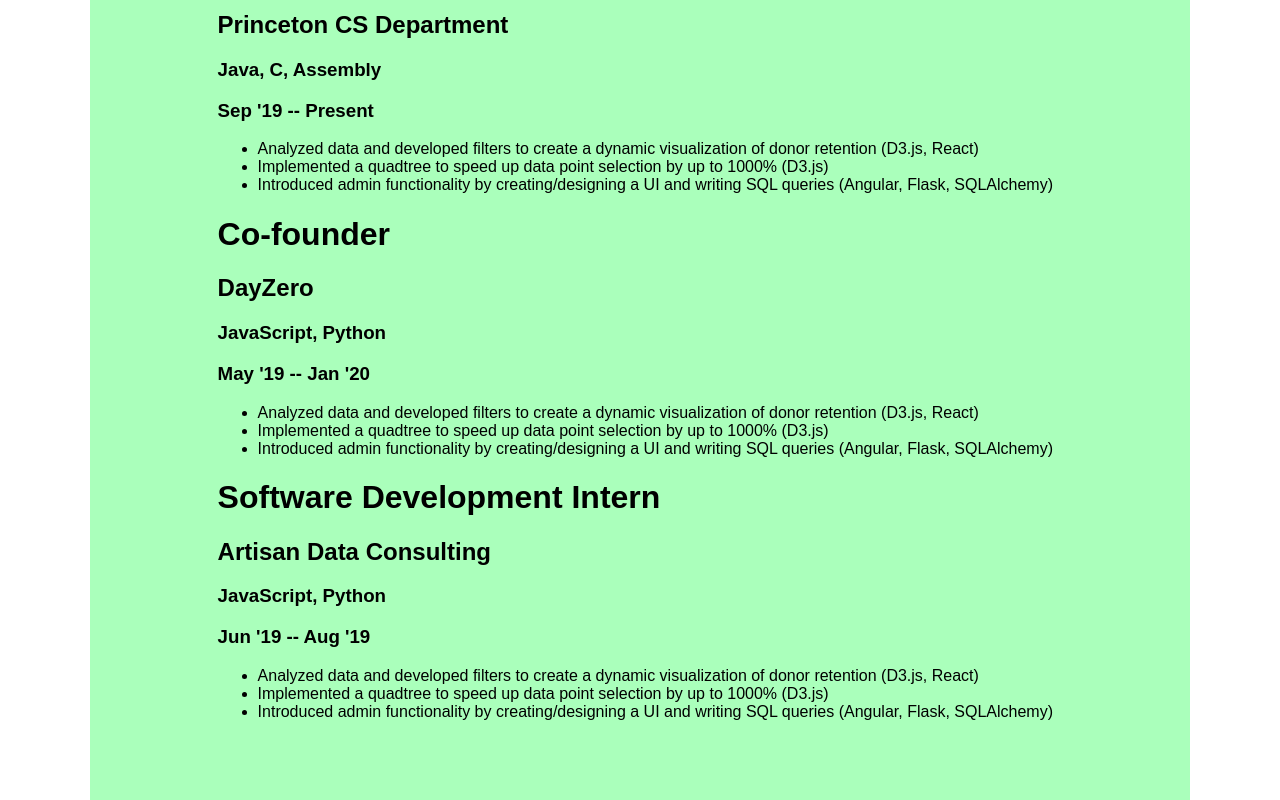
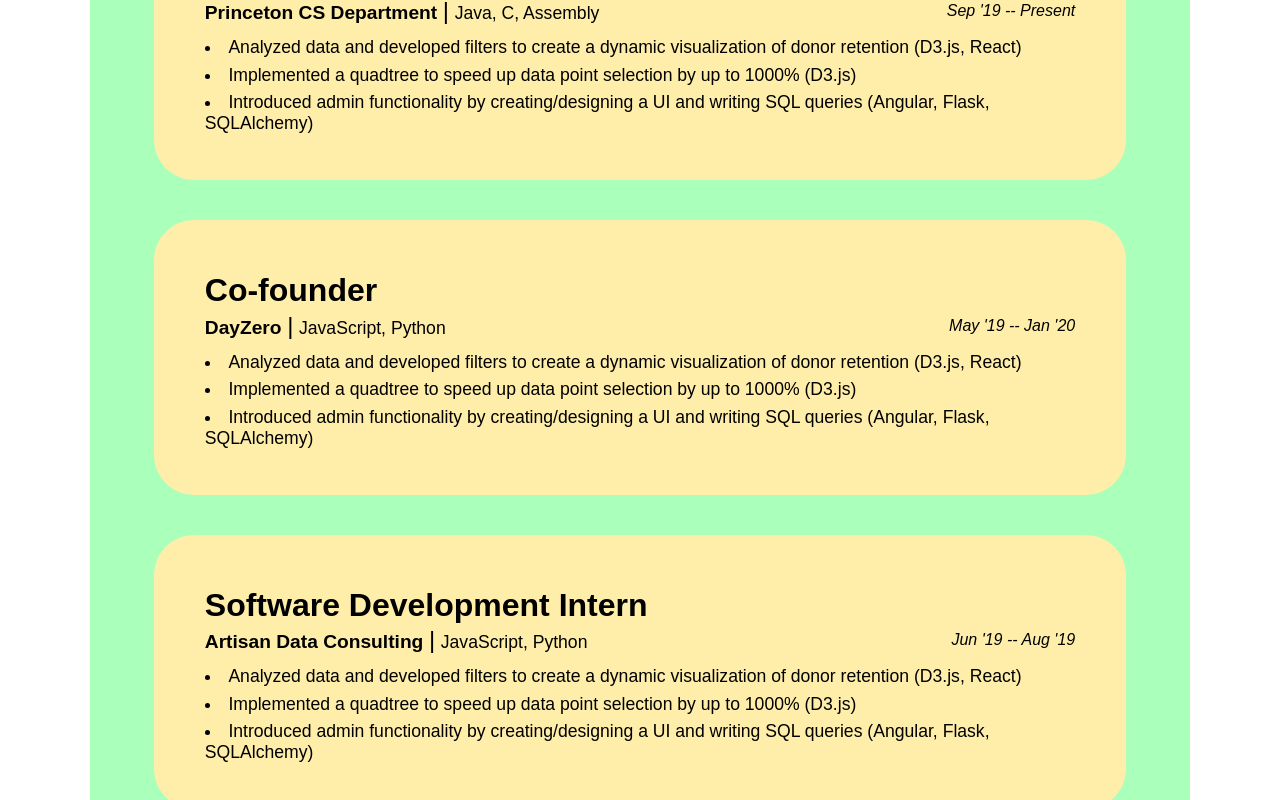
Before and after one commit to hollisma/hollisis.me, a Gatsby site: page /experience in a window 1280 px wide. Shown: the part 514-1314 px from the top of the page. Built offline with nearby package versions, Linux system fonts and the light colour scheme; Gatsby itself is replaced by a stand-in of ours.

Commit message:
styled experience page

```diff
--- a/gatsby-config.js
+++ b/gatsby-config.js
@@ -22,6 +22,8 @@
     keywords: siteKeywords,
   },
   plugins: [
+    `gatsby-plugin-sharp`,
+    `gatsby-transformer-sharp`,
     `gatsby-plugin-react-helmet`,
     `gatsby-plugin-styled-components`,
     `gatsby-plugin-typescript`,
@@ -61,6 +63,13 @@
       },
     },
     {
+      resolve: `gatsby-source-filesystem`,
+      options: {
+        path: `${__dirname}/src/images`,
+        name: 'images',
+      },
+    },
+    {
       resolve: `gatsby-plugin-manifest`,
       options: {
         name: siteTitle,
--- a/package.json
+++ b/package.json
@@ -19,19 +19,23 @@
     "@types/styled-components": "^5.1.0",
     "babel-plugin-styled-components": "^1.10.7",
     "gatsby": "^2.13.28",
+    "gatsby-image": "^2.4.5",
     "gatsby-plugin-manifest": "^2.4.5",
     "gatsby-plugin-offline": "^3.2.3",
     "gatsby-plugin-react-helmet": "^3.3.1",
+    "gatsby-plugin-sharp": "^2.6.9",
     "gatsby-plugin-styled-components": "^3.3.1",
     "gatsby-plugin-typescript": "^2.1.2",
     "gatsby-remark-external-links": "0.0.4",
     "gatsby-remark-prismjs": "^3.5.2",
     "gatsby-source-filesystem": "^2.3.7",
     "gatsby-transformer-remark": "^2.8.12",
+    "gatsby-transformer-sharp": "^2.5.3",
     "node-sass": "^4.12.0",
     "react": "^16.8.6",
     "react-dom": "^16.8.6",
     "react-helmet": "^6.0.0",
+    "sharp": "^0.25.3",
     "styled-components": "^5.1.0",
     "typescript": "^3.9.2"
   },
--- a/src/components/layout.tsx
+++ b/src/components/layout.tsx
@@ -6,7 +6,7 @@
 
 const Container = styled.div`
   margin: 15vh 7vw 7vh;
-  padding: 10vh 10vw;
+  padding: 5vh 5vw;
   background-color: #afb;
   border-radius: 2vh;
 `
--- a/src/pages/experience.tsx
+++ b/src/pages/experience.tsx
@@ -1,9 +1,70 @@
 import React from 'react'
 import { graphql, PageProps } from 'gatsby'
+import styled from 'styled-components'
 import { Layout, SEO } from '../components'
 
+const Section = styled.div`
+  display: flex;
+  flex-direction: column;
+  background-color: #fea;
+  padding: 5vh 4vw;
+  margin-bottom: 5vh;
+  border-radius: 5vh;
+  &:last-of-type {
+    margin-bottom: 0;
+  }
+  & * {
+    margin: 0;
+    padding: 0;
+  }
+`
+
+const Title = styled.h1`
+  font-size: 2rem;
+  margin-top: 0.75rem;
+`
+
+const UnderTitle = styled.div`
+  display: flex;
+  flex-direction: row;
+  padding: 0.15rem 0 0.75rem;
+  align-items: center;
+  justify-content: space-between;
+`
+
+const CompanyTech = styled.div`
+  flex-direction: row;
+`
+const Company = styled.h2`
+  display: inline-block;
+  font-size: 1.2rem;
+`
+const Tech = styled.h3`
+  display: inline-block;
+  font-size: 1.1rem;
+  font-weight: 100;
+`
+const Vert = styled.span`
+  font-size: 1.5rem;
+  margin: 0 0.35rem;
+  font-weight: 100;
+`
+const Range = styled.h3`
+  font-weight: 100;
+  font-size: 1rem;
+  font-style: italic;
+`
+
+const Description = styled.p`
+  list-style-position: inside;
+  & li {
+    margin-bottom: 0.4rem;
+    font-size: 1.1rem;
+  }
+`
+
 type Data = {
-  allMarkdownRemark: {
+  experiences: {
     edges: {
       node: {
         fields: {
@@ -23,7 +84,7 @@
 }
 
 const Experience = ({ data }: PageProps<Data>) => {
-  const { edges } = data.allMarkdownRemark
+  const { edges } = data.experiences
 
   return (
     <Layout>
@@ -34,13 +95,18 @@
           const { title, company, tech, range } = frontmatter
 
           return (
-            <div key={i}>
-              <h1>{title}</h1>
-              <h2>{company}</h2>
-              <h3>{tech}</h3>
-              <h3>{range}</h3>
-              <div dangerouslySetInnerHTML={{ __html: html }} />
-            </div>
+            <Section key={i}>
+              <Title>{title}</Title>
+              <UnderTitle>
+                <CompanyTech>
+                  <Company>{company}</Company>
+                  <Vert>|</Vert>
+                  <Tech>{tech}</Tech>
+                </CompanyTech>
+                <Range>{range}</Range>
+              </UnderTitle>
+              <Description dangerouslySetInnerHTML={{ __html: html }} />
+            </Section>
           )
         })}
     </Layout>
@@ -51,7 +117,7 @@
 
 export const pageQuery = graphql`
   {
-    allMarkdownRemark(
+    experiences: allMarkdownRemark(
       filter: { fileAbsolutePath: { regex: "/experience/" } }
       sort: { fields: [frontmatter___date], order: ASC }
     ) {
```
Also changed, not shown: src/components/test.tsx (added, +34 -0 lines), src/pages/test.tsx (added, +34 -0 lines), src/images/bullet.jpeg (added).
